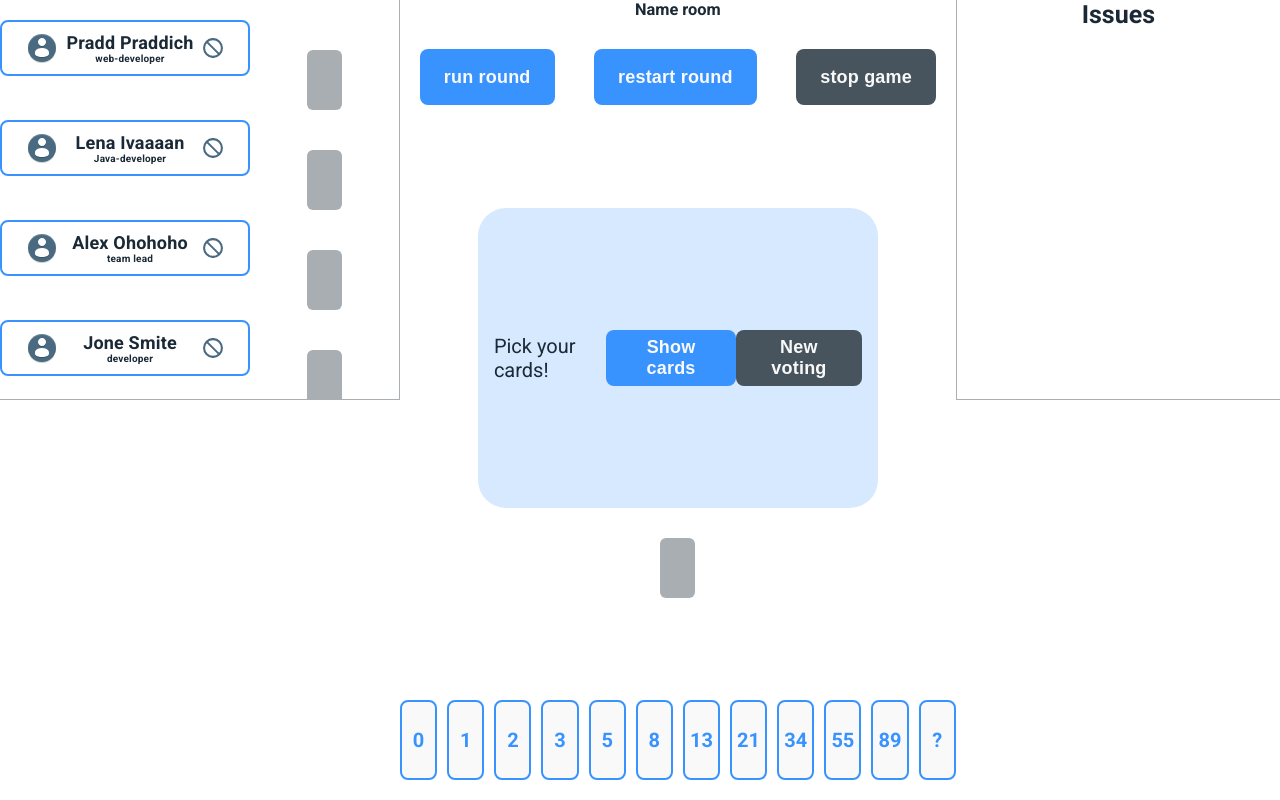
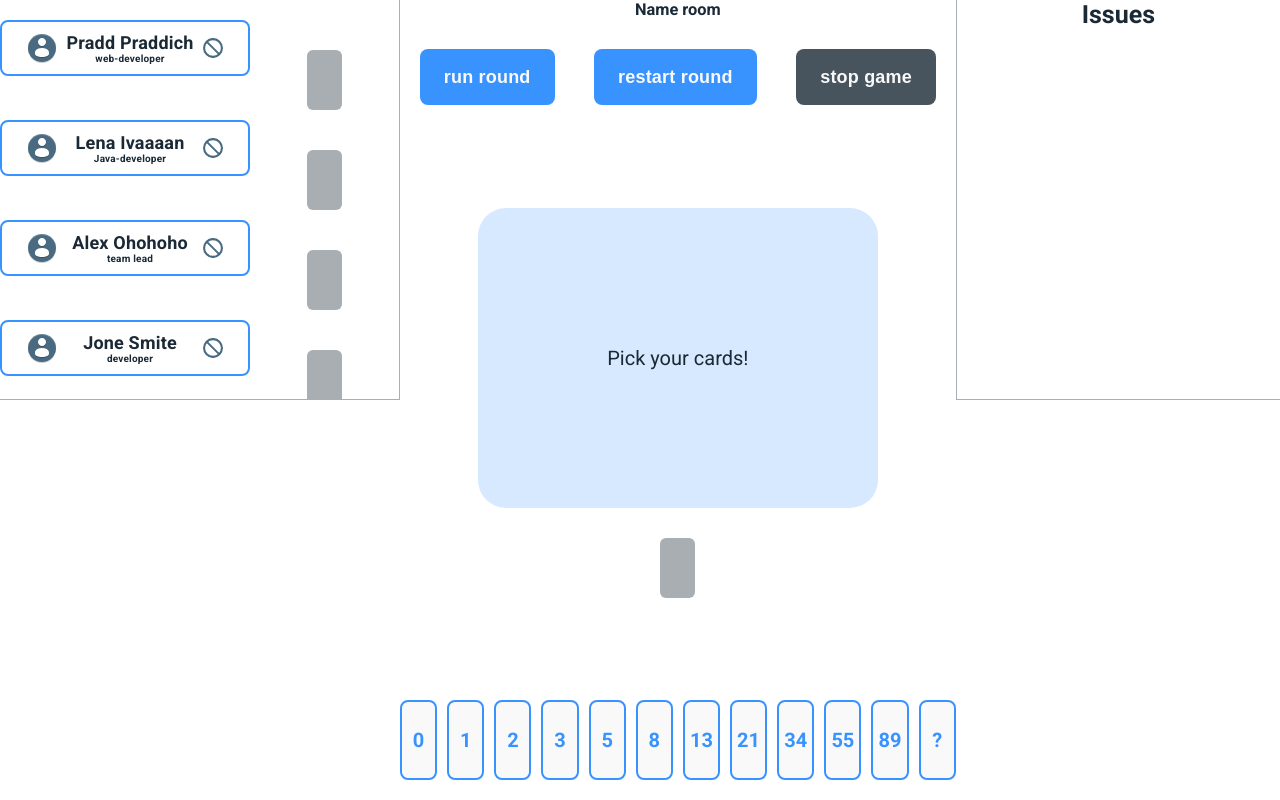
Before and after one commit to AndreiMrakov/pointing-poker-fe, a React (Create React App) app: page / in a window 1280 px wide. Built offline with nearby package versions, Linux system fonts and the light colour scheme.

Commit message:
refactor: components perfomance

```diff
--- a/src/components/CommonArea/Table/Table.tsx
+++ b/src/components/CommonArea/Table/Table.tsx
@@ -1,7 +1,6 @@
 import { PrimaryButton, SecondaryButton } from "@/components/Button";
 import React from "react";
 import styles from "./Table.module.scss";
-import classNames from "classnames";
 
 interface ITable {
   isCardOpened: boolean;
@@ -29,27 +28,21 @@ export const Table: React.FC<ITable> = (
 
   return (
       <div className={styles.table}>
-        <p className={classNames({
-          [styles.none]: selectedCardValue || isCardOpened
-          })
-        }>
+        {!selectedCardValue && !isCardOpened &&
+          <p>
             Pick your cards!
           </p>
-        <PrimaryButton
-          className={classNames({
-            [styles.none]: !selectedCardValue || isCardOpened
-            })
         }
-          onClick={showCards}>
+        {selectedCardValue && !isCardOpened &&
+          <PrimaryButton onClick={showCards}>
             Show cards
           </ PrimaryButton>
-        <SecondaryButton
-          className={classNames({
-            [styles.none]: !isCardOpened}
-          )}
-          onClick={removeChosenCard}>
+        }
+        {isCardOpened &&
+          <SecondaryButton onClick={removeChosenCard}>
             New voting
           </SecondaryButton>
+        }
       </div>
   )
 }
```
Lines whose indentation alone changed are shown as unchanged.
